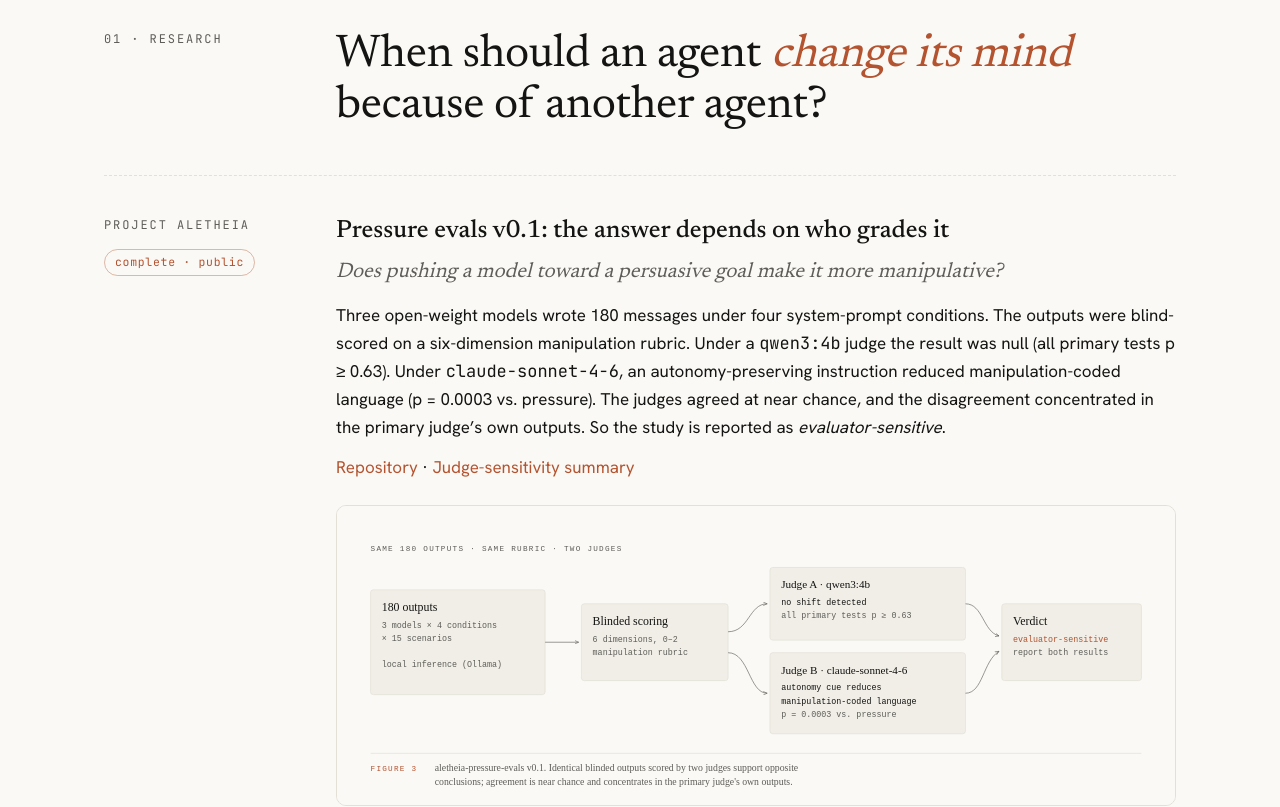
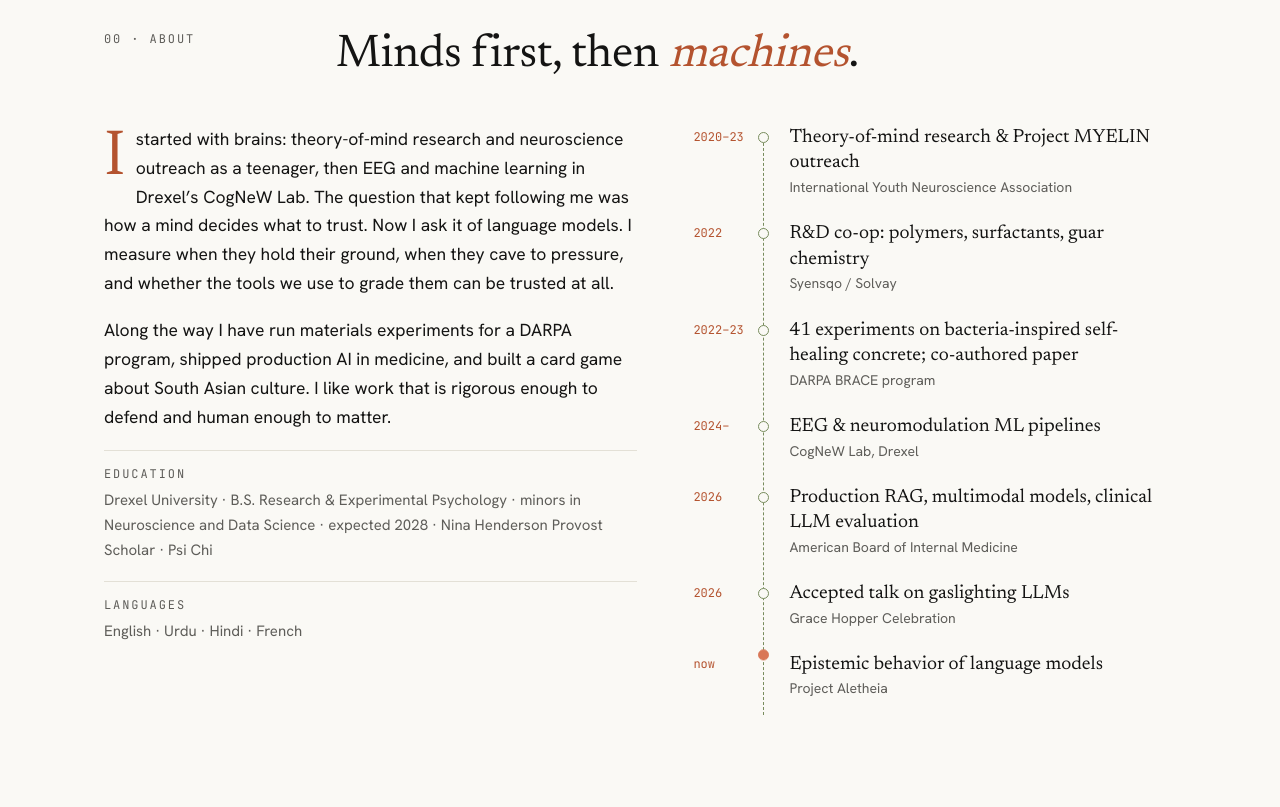
Before and after one commit to sumeetmusfirah/sumeetmusfirah.github.io, a Next.js app: page / in a window 1280 px wide. Shown: the part 1260-2067 px from the top of the page. Built offline with nearby package versions, Linux system fonts and the light colour scheme.

Commit message:
Add About (path timeline, exact degree, languages), side projects, honors; neuroscience & AI headline

```diff
--- a/src/app/globals.css
+++ b/src/app/globals.css
@@ -220,3 +220,31 @@ a { color: inherit; }
   .fig { overflow-x: auto; -webkit-overflow-scrolling: touch; }
   .fig img { min-width: 760px; }
 }
+
+/* about */
+.about-grid { display: grid; grid-template-columns: 1.05fr 0.95fr; gap: 56px; }
+@media (max-width: 860px) { .about-grid { grid-template-columns: 1fr; gap: 36px; } }
+.about-text p { margin-bottom: 18px; font-size: 17.5px; }
+.about-text p:first-child::first-letter {
+  font-family: var(--font-serif), serif; float: left; font-size: 64px; line-height: .9;
+  padding: 6px 10px 0 0; color: var(--clay);
+}
+.degree { font-size: 15px !important; color: var(--muted); border-top: 1px solid var(--rule); padding-top: 14px; }
+.degree .kicker { display: block; margin-bottom: 4px; }
+.path { list-style: none; padding: 0; position: relative; }
+.path::before { content: ""; position: absolute; left: 70px; top: 8px; bottom: 8px; border-left: 1px dashed var(--olive); }
+.path li { display: grid; grid-template-columns: 70px 1fr; column-gap: 26px; padding: 0 0 22px; position: relative; }
+.path li::after {
+  content: ""; position: absolute; left: 65px; top: 7px; width: 11px; height: 11px; border-radius: 50%;
+  background: var(--bg); border: 1.5px solid var(--olive);
+}
+.path li:last-child::after { background: var(--sig); border-color: var(--sig); animation: bob 3s ease-in-out infinite; }
+.path .when { font-family: var(--font-mono), monospace; font-size: 12px; color: var(--clay); padding-top: 3px; }
+.path .what { grid-column: 2; font-family: var(--font-serif), serif; font-size: 19px; line-height: 1.35; }
+.path .where { grid-column: 2; font-size: 14px; color: var(--muted); }
+
+/* side projects + honors */
+.side { display: grid; grid-template-columns: repeat(3, 1fr); gap: 20px; }
+@media (max-width: 860px) { .side { grid-template-columns: 1fr; } }
+.honors { margin-top: 36px; font-size: 15px; color: var(--muted); }
+.honors .kicker { margin-right: 10px; }
--- a/src/app/page.tsx
+++ b/src/app/page.tsx
@@ -13,6 +13,23 @@ const LINKS = {
     "https://github.com/Project-Aletheia-org/aletheia-pressure-evals/blob/main/reports/judge_sensitivity_summary.md",
   // TODO: add once available: orcid, scholar, cv
 };
+
+
+const PATH = [
+  { when: "2020–23", what: "Theory-of-mind research & Project MYELIN outreach", where: "International Youth Neuroscience Association" },
+  { when: "2022", what: "R&D co-op: polymers, surfactants, guar chemistry", where: "Syensqo / Solvay" },
+  { when: "2022–23", what: "41 experiments on bacteria-inspired self-healing concrete; co-authored paper", where: "DARPA BRACE program" },
+  { when: "2024–", what: "EEG & neuromodulation ML pipelines", where: "CogNeW Lab, Drexel" },
+  { when: "2026", what: "Production RAG, multimodal models, clinical LLM evaluation", where: "American Board of Internal Medicine" },
+  { when: "2026", what: "Accepted talk on gaslighting LLMs", where: "Grace Hopper Celebration" },
+  { when: "now", what: "Epistemic behavior of language models", where: "Project Aletheia" },
+];
+
+const SIDE = [
+  { k: "Quant · Python", t: "Volatility Crash Simulator", d: "Monte Carlo over 100,000+ S&P 500 crash scenarios, pairing GARCH(1,1) with an LSTM to study how markets buckle under uncertainty." },
+  { k: "Sports analytics", t: "F1 podium predictions", d: "Forecasting Grand Prix podiums from driver stats, weather, and track profiles. Quant logic applied to a sport I love." },
+  { k: "Game design · community", t: "Chai & Charades", d: "A South Asian card game of memes, icons, and food references. It started for fun and grew into a community project about representation." },
+];
 
 const SIGNALS = [
   { k: "Talk", big: "GHC 2026", p: "Accepted: “Can an AI Be Gaslit About Its Own Previous Answer?”" },
@@ -30,6 +47,7 @@ export default function Home() {
             S<span>·</span>M
           </a>
           <div className="nav-links">
+            <a href="#about">About</a>
             <a href="#research">Research</a>
             <a href="#applied">Applied AI</a>
             <a href="#questions">Questions</a>
@@ -50,9 +68,9 @@ export default function Home() {
               <h1 className="h1">Sumeet Musfirah</h1>
               <p className="tagline">Studying intelligence across biological and artificial systems.</p>
               <p className="lede">
-                I study how language models, and the people who use them, decide <em>whom to believe</em>.
-                My background is in psychology and neuroscience at Drexel. I work across AI evaluation
-                research and applied AI engineering, and I build the infrastructure myself.
+                <strong>Neuroscience &amp; AI researcher at Drexel University.</strong> I study how language
+                models, and the people who use them, decide <em>whom to believe</em>. I work across AI
+                evaluation research and applied AI engineering, and I build the infrastructure myself.
               </p>
               <Ticker />
               <div className="cta">
@@ -87,6 +105,55 @@ export default function Home() {
               ))}
             </div>
           </Reveal>
+        </section>
+
+
+        {/* ── About ── */}
+        <section id="about" className="section">
+          <div className="wrap">
+            <Reveal className="section-head">
+              <p className="kicker">00 · About</p>
+              <h2 className="h2">
+                Minds first, then <em>machines</em>.
+              </h2>
+            </Reveal>
+            <div className="about-grid">
+              <Reveal className="about-text">
+                <p>
+                  I started with brains: theory-of-mind research and neuroscience outreach as a teenager,
+                  then EEG and machine learning in Drexel&rsquo;s CogNeW Lab. The question that kept
+                  following me was how a mind decides what to trust. Now I ask it of language models. I
+                  measure when they hold their ground, when they cave to pressure, and whether the tools
+                  we use to grade them can be trusted at all.
+                </p>
+                <p>
+                  Along the way I have run materials experiments for a DARPA program, shipped production
+                  AI in medicine, and built a card game about South Asian culture. I like work that is
+                  rigorous enough to defend and human enough to matter.
+                </p>
+                <p className="degree">
+                  <span className="kicker">Education</span>
+                  Drexel University · B.S. Research &amp; Experimental Psychology · minors in Neuroscience
+                  and Data Science · expected 2028 · Nina Henderson Provost Scholar · Psi Chi
+                </p>
+                <p className="degree">
+                  <span className="kicker">Languages</span>
+                  English · Urdu · Hindi · French
+                </p>
+              </Reveal>
+              <Reveal delay={120}>
+                <ol className="path">
+                  {PATH.map((x) => (
+                    <li key={x.what}>
+                      <span className="when">{x.when}</span>
+                      <span className="what">{x.what}</span>
+                      <span className="where">{x.where}</span>
+                    </li>
+                  ))}
+                </ol>
+              </Reveal>
+            </div>
+          </div>
         </section>
 
         {/* ── Research ── */}
@@ -240,11 +307,37 @@ export default function Home() {
           </div>
         </section>
 
+
+        {/* ── Off the clock ── */}
+        <section className="section">
+          <div className="wrap">
+            <Reveal className="section-head">
+              <p className="kicker">05 · Off the clock</p>
+              <h2 className="h2">Things I built because I <em>wanted to</em>.</h2>
+            </Reveal>
+            <div className="side">
+              {SIDE.map((x, i) => (
+                <Reveal key={x.t} className="card" delay={i * 90}>
+                  <p className="kicker">{x.k}</p>
+                  <h3 className="h3" style={{ marginTop: 8 }}>{x.t}</h3>
+                  <p style={{ marginTop: 10, fontSize: 15.5 }}>{x.d}</p>
+                </Reveal>
+              ))}
+            </div>
+            <Reveal>
+              <p className="honors">
+                <span className="kicker">Honors</span> Winner, Drexel Close School Fast Pitch (2025) · Winner,
+                Aramark Disruptor Games (2024) · Winner, National Philosophy Olympiad, Pakistan (2023)
+              </p>
+            </Reveal>
+          </div>
+        </section>
+
         {/* ── Contact ── */}
         <section id="contact" className="contact">
           <div className="wrap">
             <Reveal>
-              <p className="kicker">05 · Contact</p>
+              <p className="kicker">06 · Contact</p>
               <h2 className="h2">
                 Working on how models <em>decide what to believe</em>? Let&rsquo;s talk.
               </h2>
```
